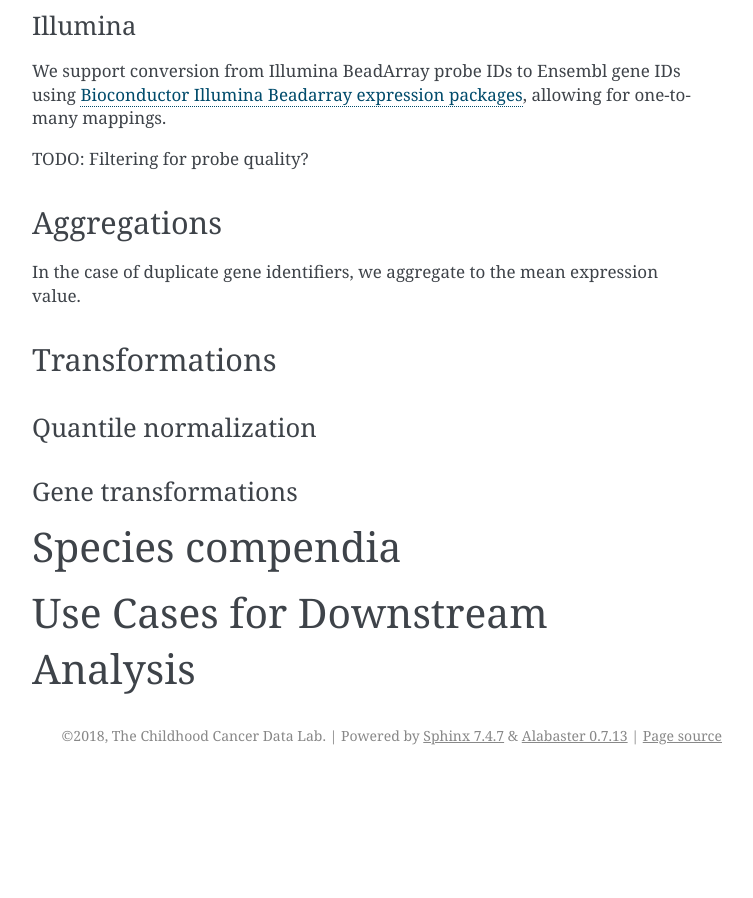
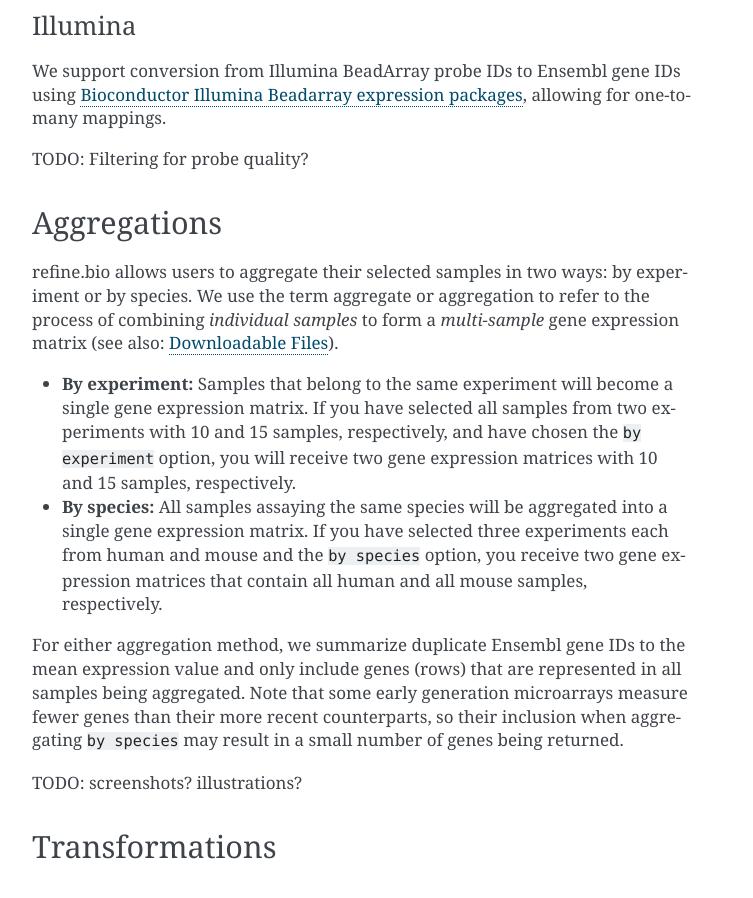
Before and after one commit to AlexsLemonade/refinebio-docs, a Sphinx documentation site: the page built from docs/main_text.md, in a window 1280 px wide and 900 px high, scrolled down 4848 px. Shown: the whole window, without its empty margins (388-1141 px from the left). Built offline with Sphinx 7.4.7, drawn with Linux system fonts in a browser that asks for light colours; before the commit the page ends 5623 px from its top, so only the background shows below that; some of the changed text lies outside the part shown.

Commit message:
Add initial draft of aggregation section

```diff
--- a/docs/main_text.md
+++ b/docs/main_text.md
@@ -144,7 +144,19 @@ TODO: Filtering for probe quality?
 
 ## Aggregations
 
-In the case of duplicate gene identifiers, we aggregate to the mean expression value.
+refine.bio allows users to aggregate their selected samples in two ways: by experiment or by species.
+We use the term aggregate or aggregation to refer to the process of combining _individual samples_ to form a _multi-sample_ gene expression matrix (see also: [Downloadable Files](#downloadable-files)).
+
+* **By experiment:** Samples that belong to the same experiment will become a single gene expression matrix.
+If you have selected all samples from two experiments with 10 and 15 samples, respectively, and have chosen the `by experiment` option, you will receive two gene expression matrices with 10 and 15 samples, respectively.
+
+* **By species:** All samples assaying the same species will be aggregated into a single gene expression matrix.
+If you have selected three experiments each from human and mouse and the `by species` option, you receive two gene expression matrices that contain all human and all mouse samples, respectively.
+
+For either aggregation method, we summarize duplicate Ensembl gene IDs to the mean expression value and only include genes (rows) that are represented in all samples being aggregated.
+Note that some early generation microarrays measure fewer genes than their more recent counterparts, so their inclusion when aggregating `by species` may result in a small number of genes being returned.
+
+TODO: screenshots? illustrations?
 
 ## Transformations
 
```
Also changed, not shown: other parts of docs/main_text.md (+1 -1 lines).
